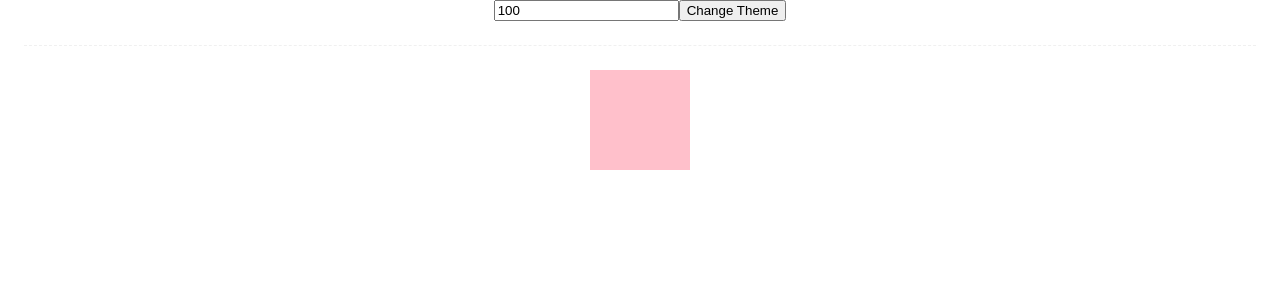
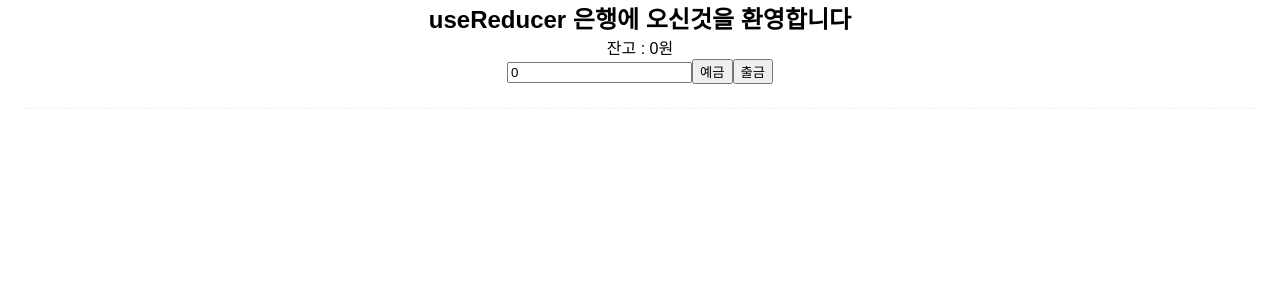
Before and after one commit to kimnewbie/react_hooks, a React (Create React App) app: page / in a window 1280 px wide. Shown: the top 300 px of the page. Built offline with nearby package versions, Linux system fonts and the light colour scheme.

Commit message:
useReducer 예금 출금

```diff
--- a/src/App.js
+++ b/src/App.js
@@ -1,9 +1,9 @@
-import UseCallbackSecond from "./hooks/UseCallbackSecond";
+import UseReducer from "./hooks/UseReducer";
 
 function App() {
   return (
     <div className="container">
-      <UseCallbackSecond />
+      <UseReducer />
     </div>
   );
 }
--- /dev/null
+++ b/src/hooks/UseReducer.js
@@ -0,0 +1,56 @@
+import React, { useReducer, useState } from 'react'
+
+// reducer - state를 업데이트 하는 역할(은행)
+// dispatch - state 업데이트를 위한 요구
+// action - 요구의 내용
+
+const ACTION_TYPES = {
+    deposit: 'deposit',
+    withdraw: 'withdraw'
+}
+const reducer = (state, action) => {
+    console.log(state, action.type, action.payload)
+    switch (action.type) {
+        case ACTION_TYPES.deposit:
+            return state + action.payload;
+        case ACTION_TYPES.withdraw:
+            return state - action.payload;
+        default:
+            return state;
+    }
+}
+
+const UseReducer = () => {
+    const [number, setNumber] = useState(0);
+    const [money, dispatch] = useReducer(reducer, 0)
+
+    return (
+        <div>
+            <h2>useReducer 은행에 오신것을 환영합니다</h2>
+            <p>잔고 : {money}원</p>
+            <input
+                type="number"
+                value={number}
+                onChange={(e) => setNumber(parseInt(e.target.value))}
+                step="1000"
+            />
+            <button
+                onClick={() => {
+                    dispatch({ type: ACTION_TYPES.deposit, payload: number })
+                }}
+            >
+                예금
+            </button>
+            <button
+                onClick={() => {
+                    dispatch({ type: ACTION_TYPES.withdraw, payload: number })
+                }}
+            >
+                출금
+            </button>
+            <div className="line_breaker"></div>
+        </div>
+    )
+}
+
+export default UseReducer
```
